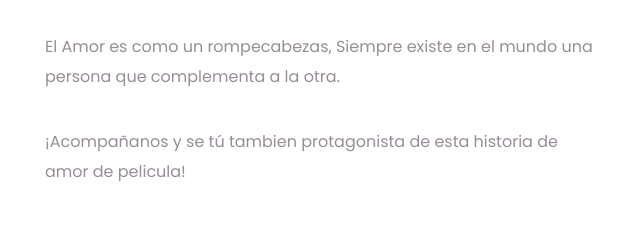
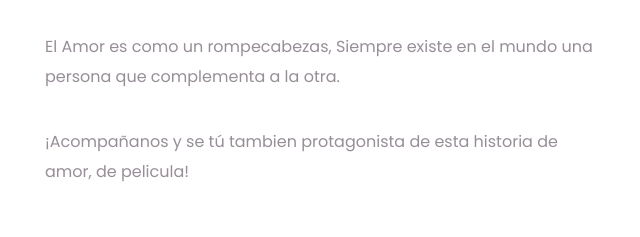
Before and after one commit to SebastianyLizet/sebastianylizet.github.io, a plain HTML site: page index.html in a window 1280 px wide. Shown: the part 1669-1906 px from the top of the page, 630-1270 px from the left. Drawn offline with nearby package versions, Linux system fonts and the light colour scheme.

Commit message:
Update index.html

```diff
--- a/index.html
+++ b/index.html
@@ -130,7 +130,7 @@
 							<h3><div id="nombres"></div> Estan Cordialmente Invitados</h3>
                             <p class="story1">Queremos Compartir Contigo la alegria de unir Nuestras Vidas en matrimonio.</p>
 							<p class="story1">El Amor es como un rompecabezas, Siempre existe en el mundo una persona que complementa a la otra.</p>
-                            <p class="story2">¡Acompañanos y se tú tambien protagonista de esta historia de amor de pelicula!</p>
+                            <p class="story2">¡Acompañanos y se tú tambien protagonista de esta historia de amor, de pelicula!</p>
                         </div>
                     </div>
                 </div>
```
